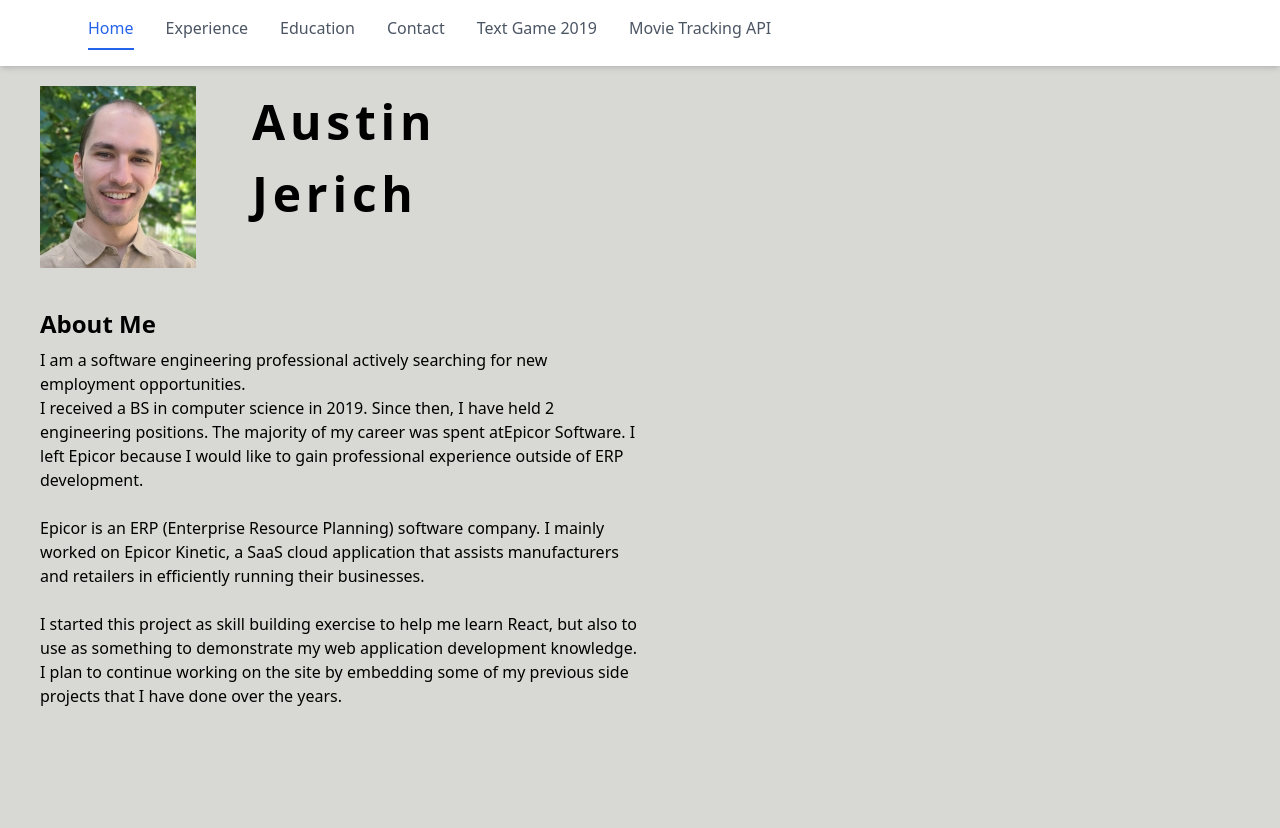
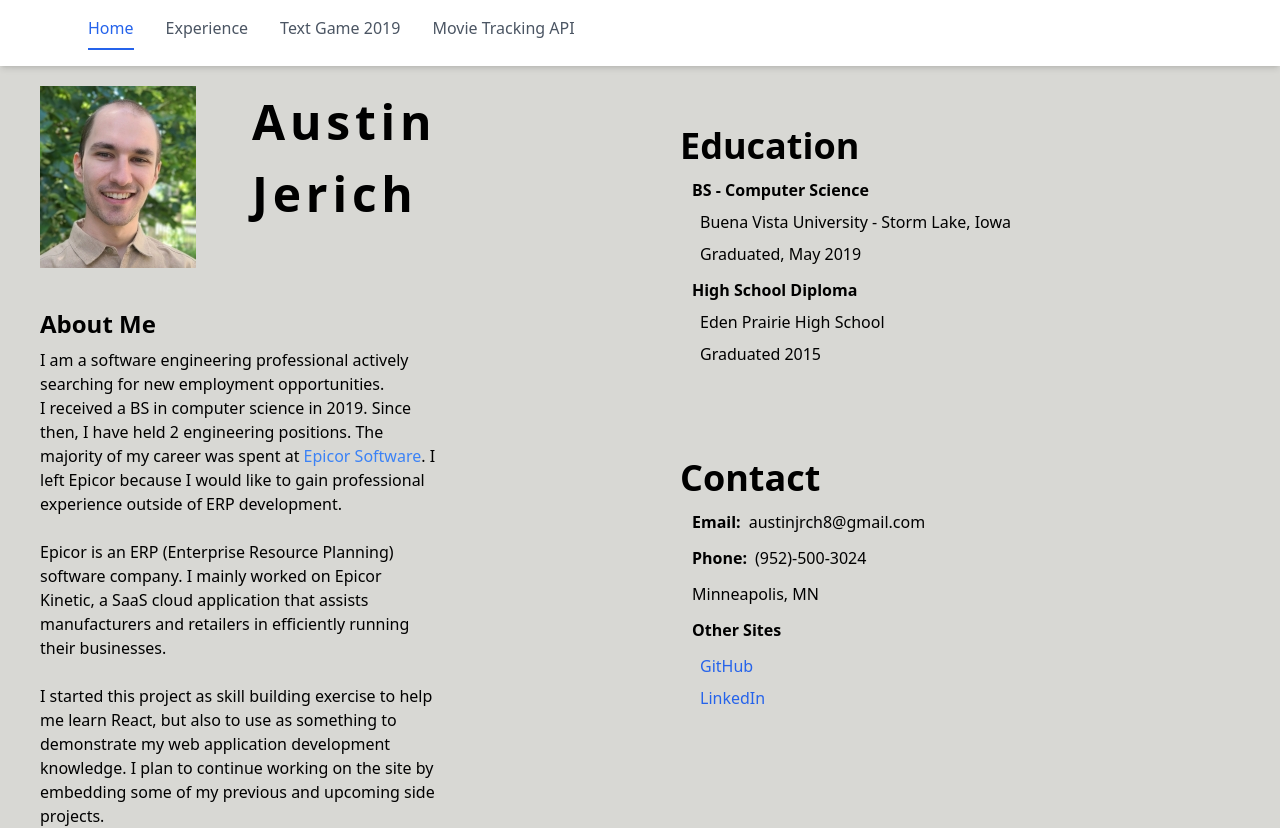
Before and after one commit to AJJ22/AustinJerich, a React (Create React App) app in the folder frontend/: page / in a window 1280 px wide. Before the commit the page ends 800 px from the top, so only its background shows below. Built offline with nearby package versions, Linux system fonts and the light colour scheme; no server answers.

Commit message:
moved education and contact info to home page

```diff
--- a/frontend/src/App.js
+++ b/frontend/src/App.js
@@ -1,8 +1,6 @@
 import { HashRouter as Router, Routes, Route, Navigate } from "react-router-dom"
-import Education from './components/Education'
 import Experience from './components/Experience'
 import Home from './components/Home'
-import Contact from './components/Contact'
 import TextGame2019 from './components/TextGame2019'
 import Movie from './components/movie_page/Movie'
 import MovieDetail from './components/movie_page/MovieDetail'
@@ -21,12 +19,6 @@ function App(){
 
             {}
             <Route path="/experience" element={<Experience />} />
-
-            {}
-            <Route path="/education" element={<Education />} />
-
-            {}
-            <Route path="/contact" element={<Contact />} />
 
             {}
             <Route path="/textGame2019" element={<TextGame2019 />} />
--- a/frontend/src/components/Contact.js
+++ /dev/null
@@ -1,30 +0,0 @@
-import NavBar from './NavBar.js'
-
-export default function contact(){
-    return (
-        <div>
-            <NavBar />
-            <div className="page-tailwind">
-                <div className='header'>Contact</div>
-                <div>
-                    <div className='flex m-3'>
-                        <div className='font-semibold'>Email:</div>
-                        <div className='mx-2'>austinjrch8@gmail.com</div>
-                    </div>
-                    <div className='flex m-3'>
-                        <div className='font-semibold'>Phone:</div>
-                        <div className='mx-2'>(952)-500-3024</div>
-                    </div>
-                    <div className='m-3'>
-                        <div>Minneapolis, MN</div>
-                    </div>
-                </div>
-                <div className='m-3 flex flex-col'>
-                    <div className='font-semibold mb-2'>Other Sites</div>
-                    <a className='my-1 mx-2 text-blue-600' href="https://github.com/AJJ22">GitHub</a>
-                    <a className='my-1 mx-2 text-blue-600' href="https://www.linkedin.com/in/austin-jerich-75a120119/">LinkedIn</a>
-                </div>
-            </div>
-        </div>
-    )
-}
--- a/frontend/src/components/Education.js
+++ /dev/null
@@ -1,22 +0,0 @@
-import NavBar from './NavBar.js'
-
-export default function education(){
-    return(
-        <div>
-            <NavBar />
-            <div className="page-tailwind">
-                <div className='header'>Education</div>
-                <div className='m-3'>
-                    <div className='font-extrabold my-2'>BS - Computer Science</div>
-                    <div className='m-2'>Buena Vista University - Storm Lake, Iowa</div>
-                    <div className='m-2'>Graduated, May 2019</div>
-                </div>
-                <div className='m-3'>
-                    <div className='font-extrabold my-2'>High School Diploma</div>
-                    <div className='m-2'>Eden Prairie High School</div>
-                    <div className='m-2'>Graduated 2015</div>
-                </div>
-            </div>
-        </div>
-    )
-}
--- a/frontend/src/components/Home.js
+++ b/frontend/src/components/Home.js
@@ -5,7 +5,8 @@ export default function home(){
     return (
         <div>
             <NavBar />
-            <div className="page-tailwind">
+            <div className="flex  relative py-5 px-10 h-[90vh] z-10">
+                <div className='flex flex-col w-1/2'>
                     <div className='flex'>
                         <img className="mr-14" alt="Headshot of Austin Jerich" src={portrait} />
                         <div>
@@ -14,14 +15,14 @@ export default function home(){
                         </div>
                     </div>
 
-                <div className="w-2/4">
+                    <div className="w-2/3">
                         <h4 className='font-semibold text-2xl mt-10 mb-2'>About Me</h4>
                         <div>
                             I am a software engineering professional actively searching for new employment opportunities.
                         </div>
                         <div>
                             I received a BS in computer science in 2019. Since then, I have held 2 engineering positions. The majority of my career was spent at
-                        <a href="https://www.epicor.com/en-us/">Epicor Software</a>. I left Epicor because I would like to gain professional experience
+                            <a className='text-blue-500' href="https://www.epicor.com/en-us/"> Epicor Software</a>. I left Epicor because I would like to gain professional experience
                             outside of ERP development.
                         </div>
                         <br/>
@@ -32,7 +33,46 @@ export default function home(){
                         <br/>
                         <div>
                             I started this project as skill building exercise to help me learn React, but also to use as something to demonstrate my web application development
-                        knowledge. I plan to continue working on the site by embedding some of my previous side projects that I have done over the years.
+                            knowledge. I plan to continue working on the site by embedding some of my previous and upcoming side projects.
+                        </div>
+                    </div>
+                </div>
+
+                <div className='flex flex-col justify-center'>
+                    <div className='m-10'>
+                        <div className='text-4xl font-bold'>Education</div>
+                        <div className='m-3'>
+                            <div className='font-extrabold my-2'>BS - Computer Science</div>
+                            <div className='m-2'>Buena Vista University - Storm Lake, Iowa</div>
+                            <div className='m-2'>Graduated, May 2019</div>
+                        </div>
+                        <div className='m-3'>
+                            <div className='font-extrabold my-2'>High School Diploma</div>
+                            <div className='m-2'>Eden Prairie High School</div>
+                            <div className='m-2'>Graduated 2015</div>
+                        </div>
+                    </div>
+
+                    <div className='m-10'>
+                        <div className='text-4xl font-bold'>Contact</div>
+                        <div>
+                            <div className='flex m-3'>
+                                <div className='font-semibold'>Email:</div>
+                                <div className='mx-2'>austinjrch8@gmail.com</div>
+                            </div>
+                            <div className='flex m-3'>
+                                <div className='font-semibold'>Phone:</div>
+                                <div className='mx-2'>(952)-500-3024</div>
+                            </div>
+                            <div className='m-3'>
+                                <div>Minneapolis, MN</div>
+                            </div>
+                        </div>
+                        <div className='m-3 flex flex-col'>
+                            <div className='font-semibold mb-2'>Other Sites</div>
+                            <a className='my-1 mx-2 text-blue-600' href="https://github.com/AJJ22">GitHub</a>
+                            <a className='my-1 mx-2 text-blue-600' href="https://www.linkedin.com/in/austin-jerich-75a120119/">LinkedIn</a>
+                        </div>
                     </div>
                 </div>
             </div>
--- a/frontend/src/components/NavBar.js
+++ b/frontend/src/components/NavBar.js
@@ -10,8 +10,6 @@ export default function NavBar() {
         <div className="flex gap-8">
           <Link to="/" className={`pb-2 transition ${isActive('/')}`}>Home</Link>
           <Link to="/experience" className={`pb-2 transition ${isActive('/experience')}`}>Experience</Link>
-          <Link to="/education" className={`pb-2 transition ${isActive('/education')}`}>Education</Link>
-          <Link to="/contact" className={`pb-2 transition ${isActive('/contact')}`}>Contact</Link>
           <Link to="/TextGame2019" className={`pb-2 transition whitespace-nowrap ${isActive('/TextGame2019')}`}>Text Game 2019</Link>
           <Link to="/movies" className={`pb-2 transition ${isActive('/movies')}`}>Movie Tracking API</Link>
         </div>
```
Lines whose indentation alone changed are shown as unchanged.
